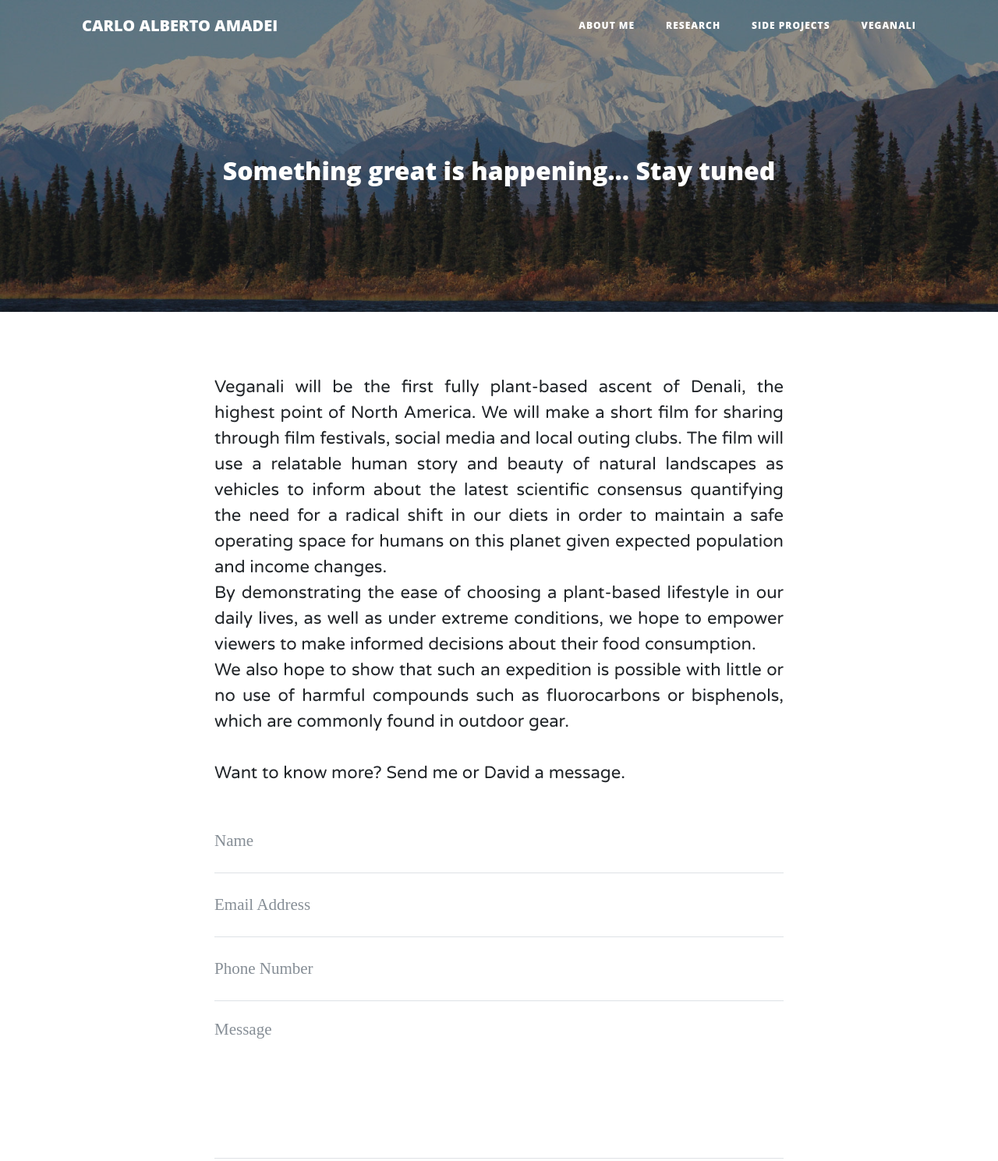
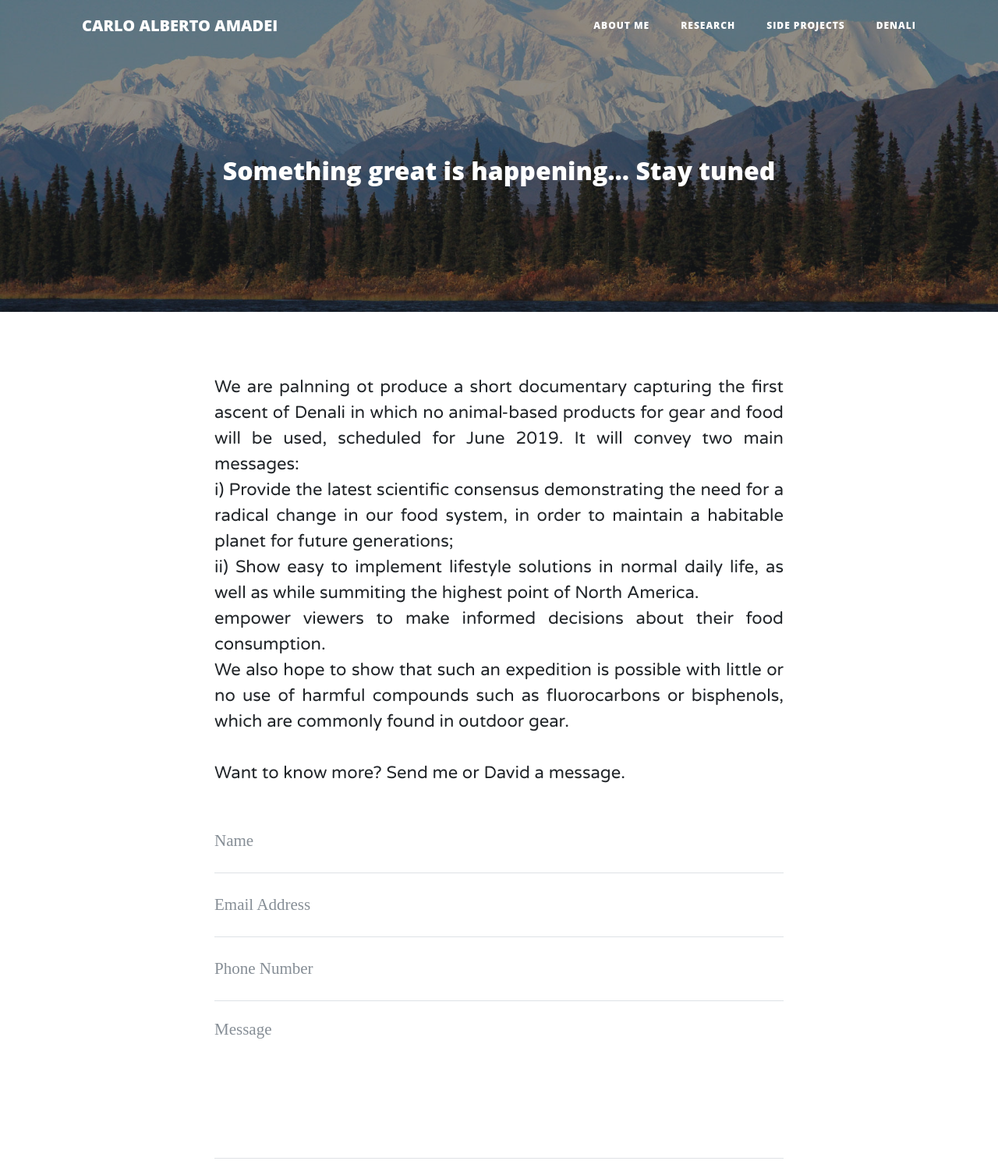
Before and after one commit to caamadei/caamadei.github.io, a website: page other.html in a window 1280 px wide. Shown: the top 1489 px of the page at 78% size. Drawn offline with Linux system fonts and the light colour scheme.

Commit message:
mod header

```diff
--- a/other.html
+++ b/other.html
@@ -45,7 +45,7 @@
               <a class="nav-link" href="side_projects.html">Side Projects</a>
             </li>
             <li class="nav-item">
-              <a class="nav-link" href="other.html">Veganali</a>
+              <a class="nav-link" href="other.html">Denali</a>
             </li>
           </ul>
         </div>
@@ -70,7 +70,10 @@
     <div class="container">
       <div class="row">
         <div class="col-lg-8 col-md-10 mx-auto">
-          <p>Veganali will be the first fully plant-based ascent of Denali, the highest point of North America. We will make a short film for sharing through film festivals, social media and local outing clubs. The film will use a relatable human story and beauty of natural landscapes as vehicles to inform about the latest scientific consensus quantifying the need for a radical shift in our diets in order to maintain a safe operating space for humans on this planet given expected population and income changes.<br> By demonstrating the ease of choosing a plant-based lifestyle in our daily lives, as well as under extreme conditions, we hope to empower viewers to make informed decisions about their food consumption.<br>
+          <p> We are palnning ot produce a short documentary capturing the first ascent of Denali in which no animal-based products for gear and food will be used, scheduled for June 2019. It will convey two main messages:<br>
+          i) Provide the latest scientific consensus demonstrating the need for a radical change in our food system, in order to maintain a habitable planet for future generations; <br>
+          ii) Show easy to implement lifestyle solutions in normal daily life, as well as while summiting the highest point of North America.<br>
+          empower viewers to make informed decisions about their food consumption.<br>
           We also hope to show that such an expedition is possible with little or no use of harmful compounds such as fluorocarbons or bisphenols, which are commonly found in outdoor gear.
           <br>
           <br>
```
Also changed, not shown: about.html (+1 -1 lines), index.html (+1 -1 lines), research.html (+1 -1 lines), side_projects.html (+1 -1 lines).
